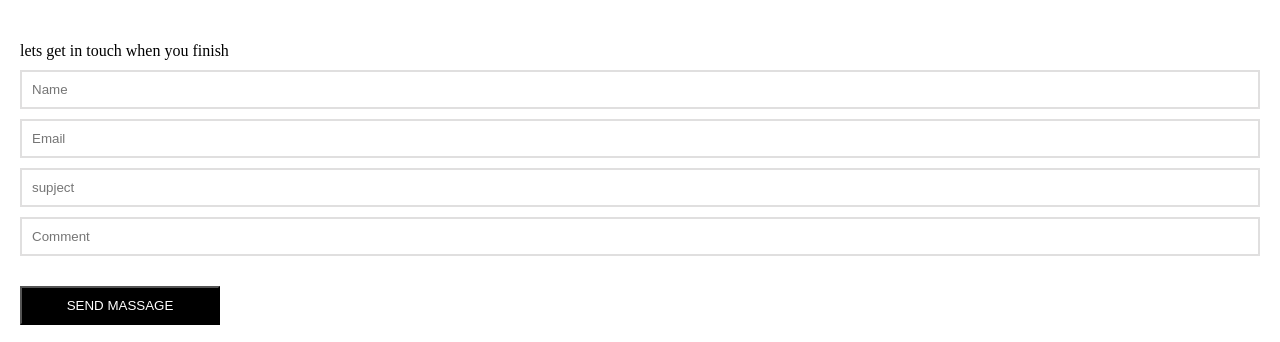
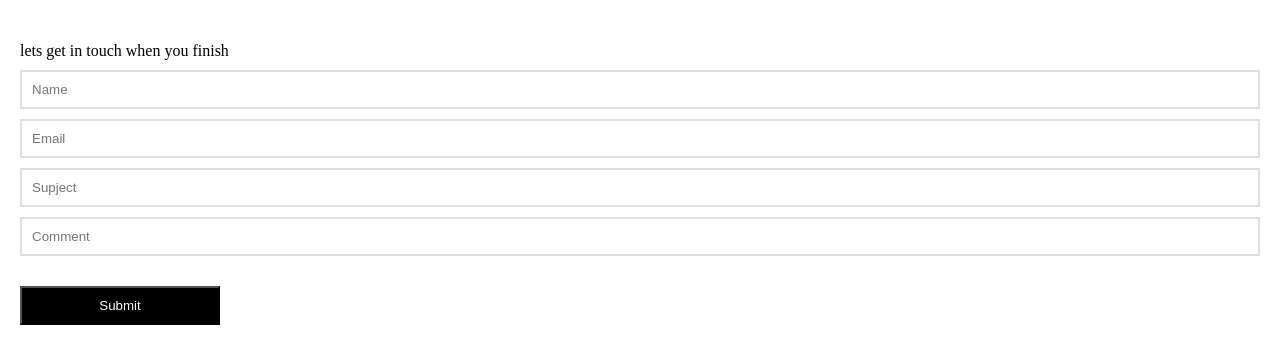
Before and after one commit to yousefQJ19/Br-Archetect, a React (Vite) app in the folder thirdstage-react/: page /Contact in a window 1280 px wide. Shown: the part 791-1133 px from the top of the page. Built offline with nearby package versions, Linux system fonts and the light colour scheme.

Commit message:
formik-yup BR

```diff
--- a/thirdstage-react/package.json
+++ b/thirdstage-react/package.json
@@ -10,10 +10,12 @@
     "preview": "vite preview"
   },
   "dependencies": {
+    "formik": "^2.4.5",
     "node-sass": "^9.0.0",
     "react": "^18.2.0",
     "react-dom": "^18.2.0",
-    "react-router-dom": "6.4"
+    "react-router-dom": "6.4",
+    "yup": "^1.3.2"
   },
   "devDependencies": {
     "@types/react": "^18.2.39",
--- a/thirdstage-react/src/component/Contact/contact.jsx
+++ b/thirdstage-react/src/component/Contact/contact.jsx
@@ -1,42 +1,70 @@
+/* eslint-disable no-unused-vars */
+import { Field, Form, Formik} from "formik"
+import commentSchema from "../../schemas/BaisicSchema/"
 import Input from "../InputField/input"
 import "./contactStyle.scss"
 
 const inputsField=[
         {
             placeHolder:"Name",
+            name:"name",
             type:"text"
         },
         {
             placeHolder:"Email",
+            name:"email",
             type:"email"
         },
         {
-            placeHolder:"supject",
+            placeHolder:"Supject",
+            name:"subject",
             type:"text"
         },
         {
             placeHolder:"Comment",
+            name:"comment",
             type:"text"
         }
 ]
 
 function Contact(){
-
     return(
         <div id="Contact"
              className="contact">
             <p className="contact__header">Contact</p>
             <p className="contact__greeting">lets get in touch when you finish</p>
-            <form className="contact__form">
+            <Formik
+                initialValues={{
+                name:'',
+                email: '',
+                subject: '',
+                comment:'',
+            }}
+                validationSchema={commentSchema}
+                onSubmit={(values, actions) => {
+                    actions.resetForm()
+                    actions.setStatus("Done")
+                }}
+                >
+                {({ isSubmitting,status}) => (
+                    <Form className="contact__form">
                         {
                             inputsField.map((input,index)=>(
                                 <Input  placeHolder={ input.placeHolder}
                                     type={input.type}
+                                    name={input.name}
                                     key={index}/>
                             ))
                         }
-                <button className="contact__form__submit">SEND MASSAGE</button>
-            </form>
+                    <button type="submit"
+                            disabled={isSubmitting}
+                            className="contact__form__submit">
+                        Submit
+                    </button>
+                    {status ? (<div>{status}</div>) : null}
+                    </Form>
+                )}
+            </Formik>
         </div>
     )
 }
--- a/thirdstage-react/src/component/InputField/input.jsx
+++ b/thirdstage-react/src/component/InputField/input.jsx
@@ -1,16 +1,19 @@
 /* eslint-disable react/prop-types */
 /* eslint-disable no-unused-vars */
+import { ErrorMessage, Field } from "formik";
 import"./inputStyle.scss"
 
-function Input({type,placeHolder}){
+function Input({type,placeHolder,name}){
 
     return(
-        <input type={type}
-               placeholder={placeHolder}
+        <>
+        <Field type={type}
+               name={name}
                className="inputField"
-        />
+               placeholder={placeHolder}/>
+        <ErrorMessage name={name} component="div" />
+        </>
     )
-
 }
 
 export default Input;
```
Also changed, not shown: thirdstage-react/src/schemas/BaisicSchema.jsx (added, +22 -0 lines), 1 other file (tests, documents, lock files or other folders). Lines whose indentation alone changed are shown as unchanged.
